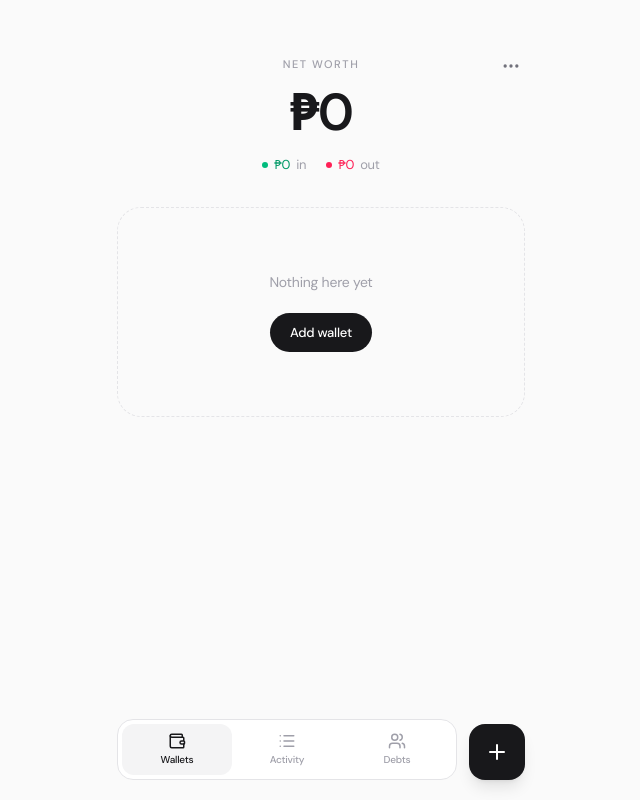
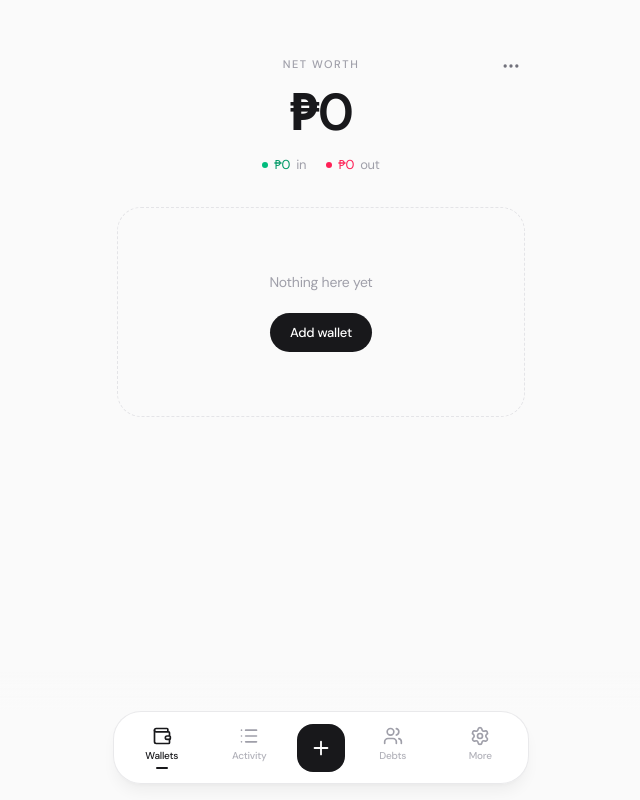
Before and after one commit to covzoun/Finance-App---Updated, a React (Vite) app: page / in a window 1280 px wide. Shown: the whole page, without its empty margins (319-959 px from the left). Built offline with nearby package versions, Linux system fonts and the light colour scheme.

Commit message:
ui: unified bottom dock — center add, active indicator, safe area

```diff
--- a/src/App.tsx
+++ b/src/App.tsx
@@ -487,7 +487,7 @@ export default function App() {
           </AnimatePresence>
         </section>
 
-        <main className="max-w-md mx-auto px-5 pb-32">
+        <main className="max-w-md mx-auto px-5 pb-36">
           {activeTab === 'wallets' && (
             <div className="space-y-2">
               {wallets.length === 0 ? (
@@ -565,18 +565,24 @@ export default function App() {
           )}
         </main>
 
-        <div className="fixed bottom-0 inset-x-0 z-30">
-          <div className="max-w-md mx-auto px-5 pb-5 flex items-end justify-between gap-3">
-            <nav
-              className={`flex-1 flex p-1 rounded-2xl border backdrop-blur-xl ${
-                isDark ? 'bg-zinc-900/90 border-zinc-800' : 'bg-white/90 border-zinc-200'
+        <div className="fixed bottom-0 inset-x-0 z-30 pointer-events-none">
+          <div
+            className={`pointer-events-none h-10 bg-gradient-to-t ${
+              isDark ? 'from-zinc-950 to-transparent' : 'from-zinc-50 to-transparent'
+            }`}
+          />
+          <div className="pointer-events-auto max-w-md mx-auto px-4 pb-[max(1rem,env(safe-area-inset-bottom))]">
+            <div
+              className={`relative flex items-center gap-1 rounded-[1.75rem] border px-1.5 py-1.5 shadow-lg backdrop-blur-2xl ${
+                isDark
+                  ? 'bg-zinc-900/95 border-zinc-800 shadow-black/40'
+                  : 'bg-white/95 border-zinc-200/80 shadow-zinc-900/5'
               }`}
             >
               {(
                 [
                   { id: 'wallets' as const, label: 'Wallets', icon: 'Wallet' },
                   { id: 'activity' as const, label: 'Activity', icon: 'List' },
-                  { id: 'debts' as const, label: 'Debts', icon: 'Users' },
                 ] as const
               ).map((tab) => {
                 const active = activeTab === tab.id;
@@ -585,20 +591,31 @@ export default function App() {
                     key={tab.id}
                     type="button"
                     onClick={() => setActiveTab(tab.id)}
-                    className={`flex-1 flex flex-col items-center gap-0.5 py-2 rounded-xl text-[10px] font-medium transition-colors ${
+                    className={`flex-1 flex flex-col items-center justify-center gap-0.5 py-2 rounded-2xl transition-all ${
                       active
                         ? isDark
-                          ? 'bg-zinc-800 text-zinc-50'
-                          : 'bg-zinc-100 text-zinc-900'
+                          ? 'text-zinc-50'
+                          : 'text-zinc-900'
                         : muted
                     }`}
                   >
-                    <DynamicIcon name={tab.icon} size={18} />
+                    <DynamicIcon name={tab.icon} size={20} />
+                    <span className={`text-[10px] font-medium ${active ? '' : 'opacity-80'}`}>
                       {tab.label}
+                    </span>
+                    <span
+                      className={`mt-0.5 h-0.5 w-3 rounded-full transition-opacity ${
+                        active
+                          ? isDark
+                            ? 'bg-zinc-100 opacity-100'
+                            : 'bg-zinc-900 opacity-100'
+                          : 'opacity-0'
+                      }`}
+                    />
                   </button>
                 );
               })}
-            </nav>
+
               <button
                 type="button"
                 onClick={() => {
@@ -606,13 +623,50 @@ export default function App() {
                   else if (activeTab === 'activity') handleOpenTxModal();
                   else setIsAddDebtOpen(true);
                 }}
-              className={`h-14 w-14 shrink-0 rounded-2xl flex items-center justify-center shadow-lg active:scale-95 transition-transform ${
+                className={`mx-0.5 h-12 w-12 shrink-0 rounded-2xl flex items-center justify-center active:scale-95 transition-transform ${
                   isDark ? 'bg-zinc-100 text-zinc-900' : 'bg-zinc-900 text-white'
                 }`}
                 aria-label="Add"
               >
-              <DynamicIcon name="Plus" size={24} />
+                <DynamicIcon name="Plus" size={22} />
               </button>
+
+              <button
+                type="button"
+                onClick={() => setActiveTab('debts')}
+                className={`flex-1 flex flex-col items-center justify-center gap-0.5 py-2 rounded-2xl transition-all ${
+                  activeTab === 'debts'
+                    ? isDark
+                      ? 'text-zinc-50'
+                      : 'text-zinc-900'
+                    : muted
+                }`}
+              >
+                <DynamicIcon name="Users" size={20} />
+                <span className={`text-[10px] font-medium ${activeTab === 'debts' ? '' : 'opacity-80'}`}>
+                  Debts
+                </span>
+                <span
+                  className={`mt-0.5 h-0.5 w-3 rounded-full transition-opacity ${
+                    activeTab === 'debts'
+                      ? isDark
+                        ? 'bg-zinc-100 opacity-100'
+                        : 'bg-zinc-900 opacity-100'
+                      : 'opacity-0'
+                  }`}
+                />
+              </button>
+
+              <button
+                type="button"
+                onClick={() => setIsSettingsOpen(true)}
+                className={`flex-1 flex flex-col items-center justify-center gap-0.5 py-2 rounded-2xl transition-all ${muted}`}
+              >
+                <DynamicIcon name="Settings" size={20} />
+                <span className="text-[10px] font-medium opacity-80">More</span>
+                <span className="mt-0.5 h-0.5 w-3 rounded-full opacity-0" />
+              </button>
+            </div>
           </div>
         </div>
 
```
Lines whose indentation alone changed are shown as unchanged.
